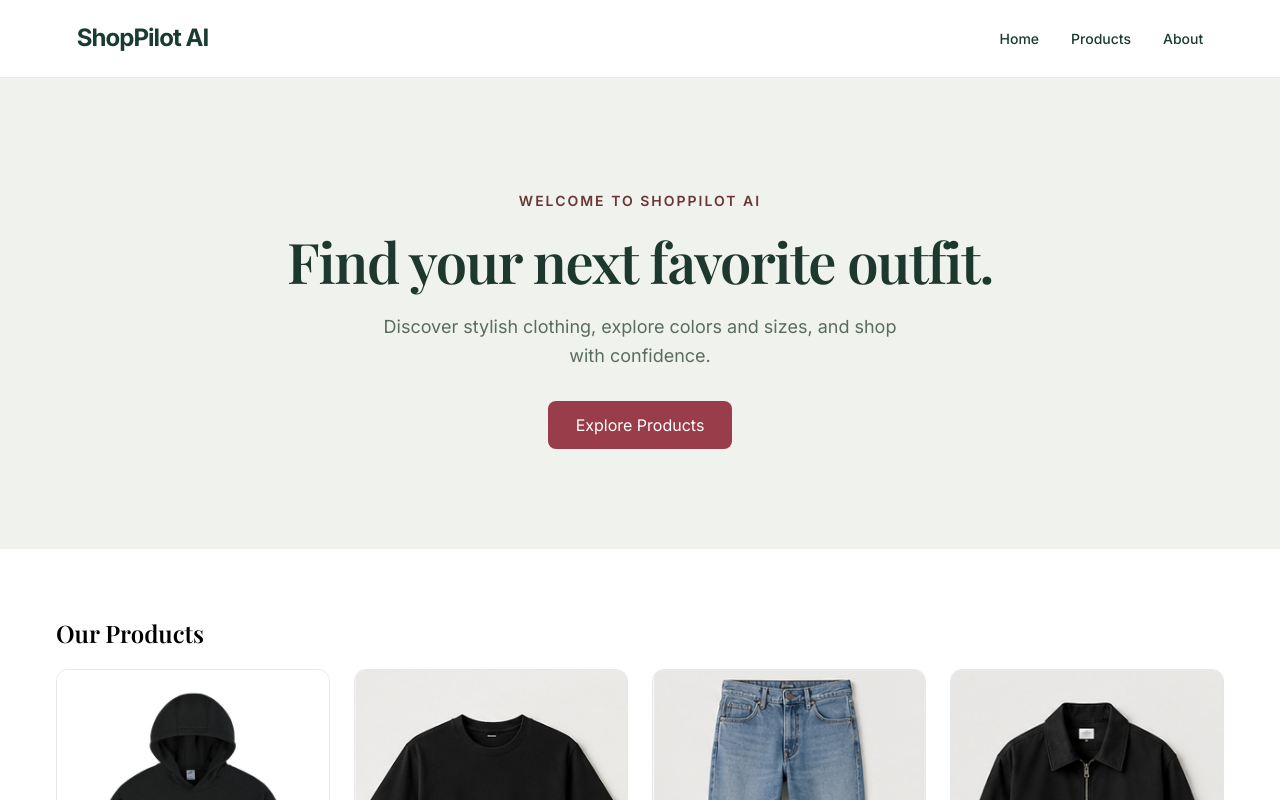
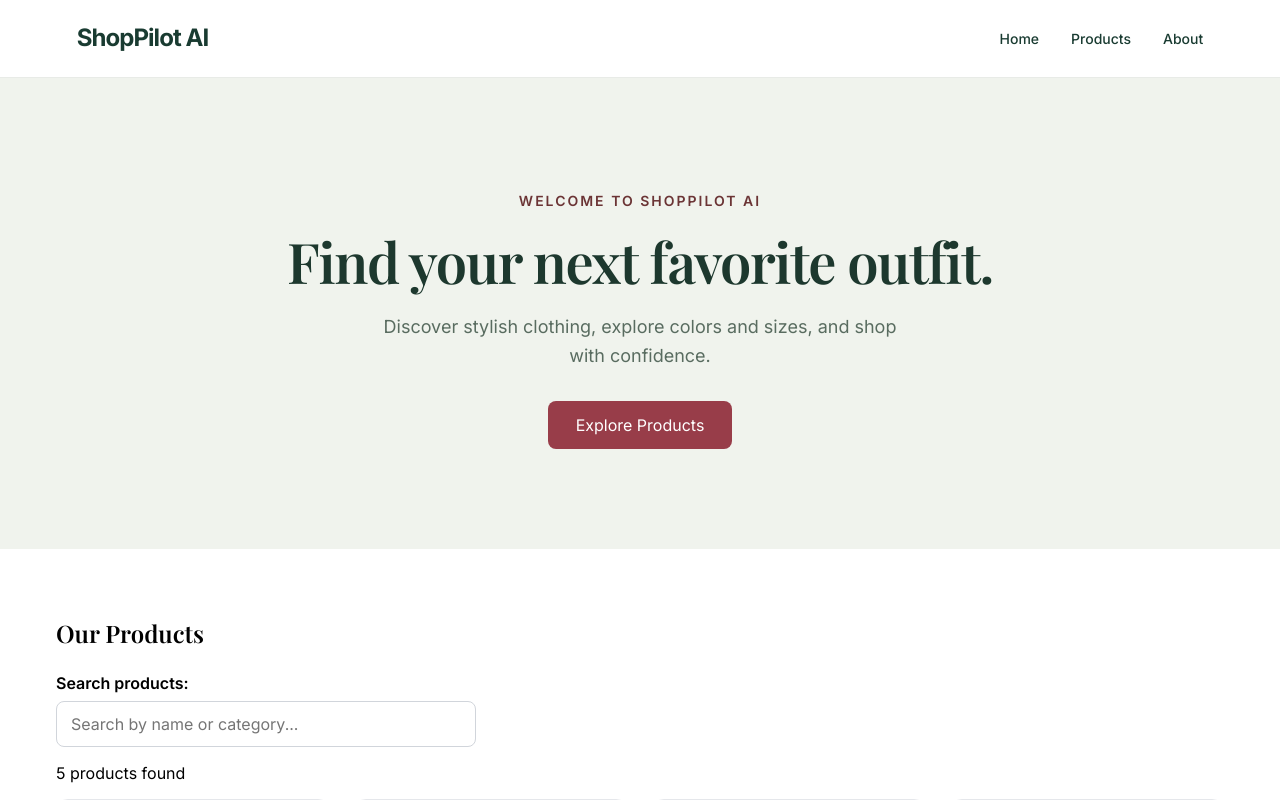
Before and after one commit to forurmah/shoppilotAI, a React (Vite) app: page / in a window 1280 px wide. Shown: the top 800 px of the page. Built offline with nearby package versions, Linux system fonts and the light colour scheme.

Commit message:
"feat(catalog): implement product search and filtering"

```diff
--- a/src/App.tsx
+++ b/src/App.tsx
@@ -1,8 +1,25 @@
+import { useState } from "react";
 import Header from "./components/Header";
 import { ProductCard } from "./features/products/components/ProductCard";
 import { products } from "./features/products/data";
 
 function App() {
+  const [searchQuery, setSearchQuery] = useState("");
+
+  const normalizedQuery = searchQuery.trim().toLowerCase();
+
+  const filteredProducts = products.filter((product) => {
+    const matchesName = product.name
+      .toLowerCase()
+      .includes(normalizedQuery);
+
+    const matchesCategory = product.category
+      .toLowerCase()
+      .includes(normalizedQuery);
+
+    return matchesName || matchesCategory;
+  });
+
   return (
     <>
       <Header />
@@ -25,15 +42,43 @@ function App() {
           </a>
         </section>
 
+        <section id="products" className="catalog">
+          <h2>Our Products</h2>
 
-        <section id="products">
-          <h2>Our Products</h2>
+          <div className="catalog__search">
+            <label htmlFor="product-search">
+              Search products:
+            </label>
+
+            <input
+              id="product-search"
+              type="search"
+              placeholder="Search by name or category..."
+              value={searchQuery}
+              onChange={(event) =>
+                setSearchQuery(event.target.value)
+              }
+            />
+          </div>
+
+          <p role="status">
+            {filteredProducts.length}{" "}
+            {filteredProducts.length === 1
+              ? "product"
+              : "products"}{" "}
+            found
+          </p>
 
           {products.length === 0 ? (
             <p>No products available yet.</p>
+          ) : filteredProducts.length === 0 ? (
+            <p className="catalog__empty">
+              No products match your search.
+              Try another name or category.
+            </p>
           ) : (
             <div className="product-grid">
-              {products.map((product) => (
+              {filteredProducts.map((product) => (
                 <ProductCard
                   key={product.id}
                   product={product}
@@ -42,7 +87,6 @@ function App() {
             </div>
           )}
         </section>
-
 
         <section id="about">
           <h2>About Our Shop</h2>
--- a/src/index.css
+++ b/src/index.css
@@ -89,6 +89,35 @@ select {
   grid-template-columns: repeat(4, minmax(0, 1fr));
   gap: 24px;
 }
+.catalog__search {
+  display: flex;
+  flex-direction: column;
+  gap: 8px;
+  max-width: 420px;
+  margin: 24px 0 16px;
+}
+
+.catalog__search label {
+  font-weight: 600;
+}
+
+.catalog__search input {
+  width: 100%;
+  padding: 12px 14px;
+  border: 1px solid #d1d5db;
+  border-radius: 8px;
+  font: inherit;
+}
+
+.catalog__search input:focus-visible {
+  outline: 2px solid #2563eb;
+  outline-offset: 2px;
+}
+
+.catalog__empty {
+  padding: 24px 0;
+  color: #6b7280;
+}
 
 @media (max-width: 1100px) {
   .product-grid {
```
Also changed, not shown: 2 other files (tests, documents, lock files or other folders).
